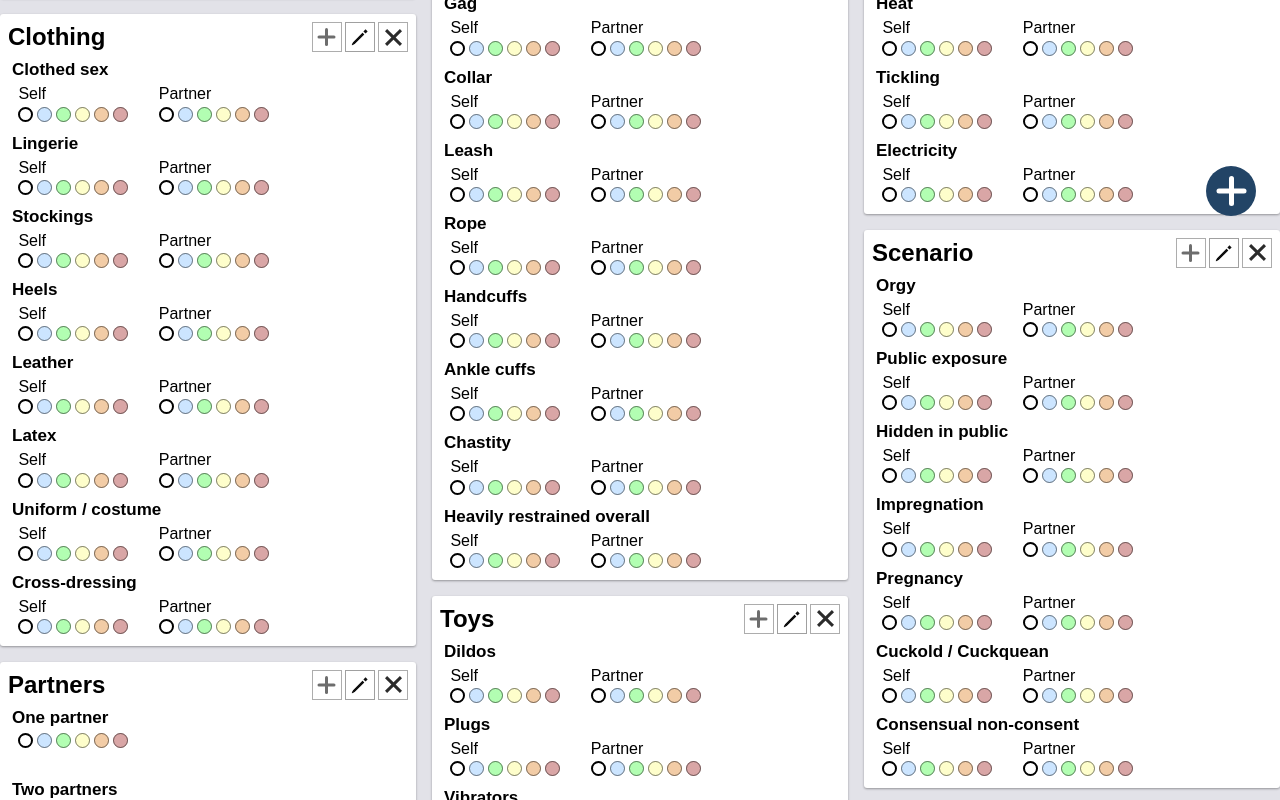
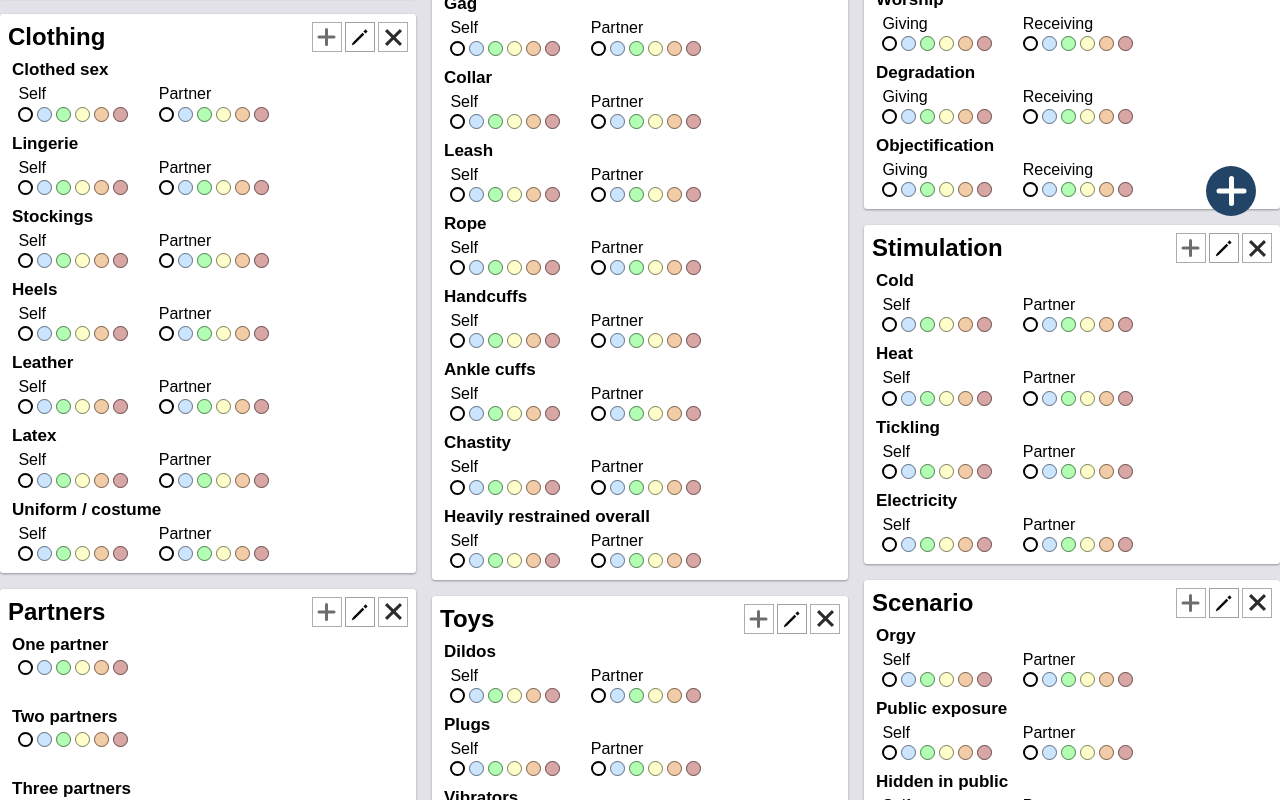
Before and after one commit to jarpeeggee/kinklist, a Vue app: page / in a window 1280 px wide. Shown: the part 560-1360 px from the top of the page. Built offline with nearby package versions, Linux system fonts and the light colour scheme.

Commit message:
removed potentially problematic tag

```diff
--- a/src/data/default.ts
+++ b/src/data/default.ts
@@ -24,7 +24,7 @@ const createKinkCategory = (name: string, subcategories: string[], kinks: string
 
 export const getDefaultKinkContent = (defaultRating: string): InKinkCategory[] => [
     createKinkCategory("Body types", ["General"], ["Slim", "Average", "Curvy", "Athletic", "Very muscular", "Hairy"], defaultRating),
-    createKinkCategory("Clothing", ["Self", "Partner"], ["Clothed sex", "Lingerie", "Stockings", "Heels", "Leather", "Latex", "Uniform / costume", "Cross-dressing"], defaultRating),
+    createKinkCategory("Clothing", ["Self", "Partner"], ["Clothed sex", "Lingerie", "Stockings", "Heels", "Leather", "Latex", "Uniform / costume"], defaultRating),
     createKinkCategory("Partners", ["General"], ["One partner", "Two partners", "Three partners", "More than three partners"], defaultRating),
     createKinkCategory("Actions", ["Giving", "Receiving"], ["Light kisses", "Deep kisses", "Hickey", "Biting", "Suckling", "Oral", "Deep throat", "Fingers in mouth", "Gentle caress", "Massage", "Tight grip", "Handjob / fingering", "Footjob", "Clothing job"], defaultRating),
     createKinkCategory("Ass play", ["Giving", "Receiving"], ["Anal toys", "Penetration", "Oral", "Fisting"], defaultRating),
```
